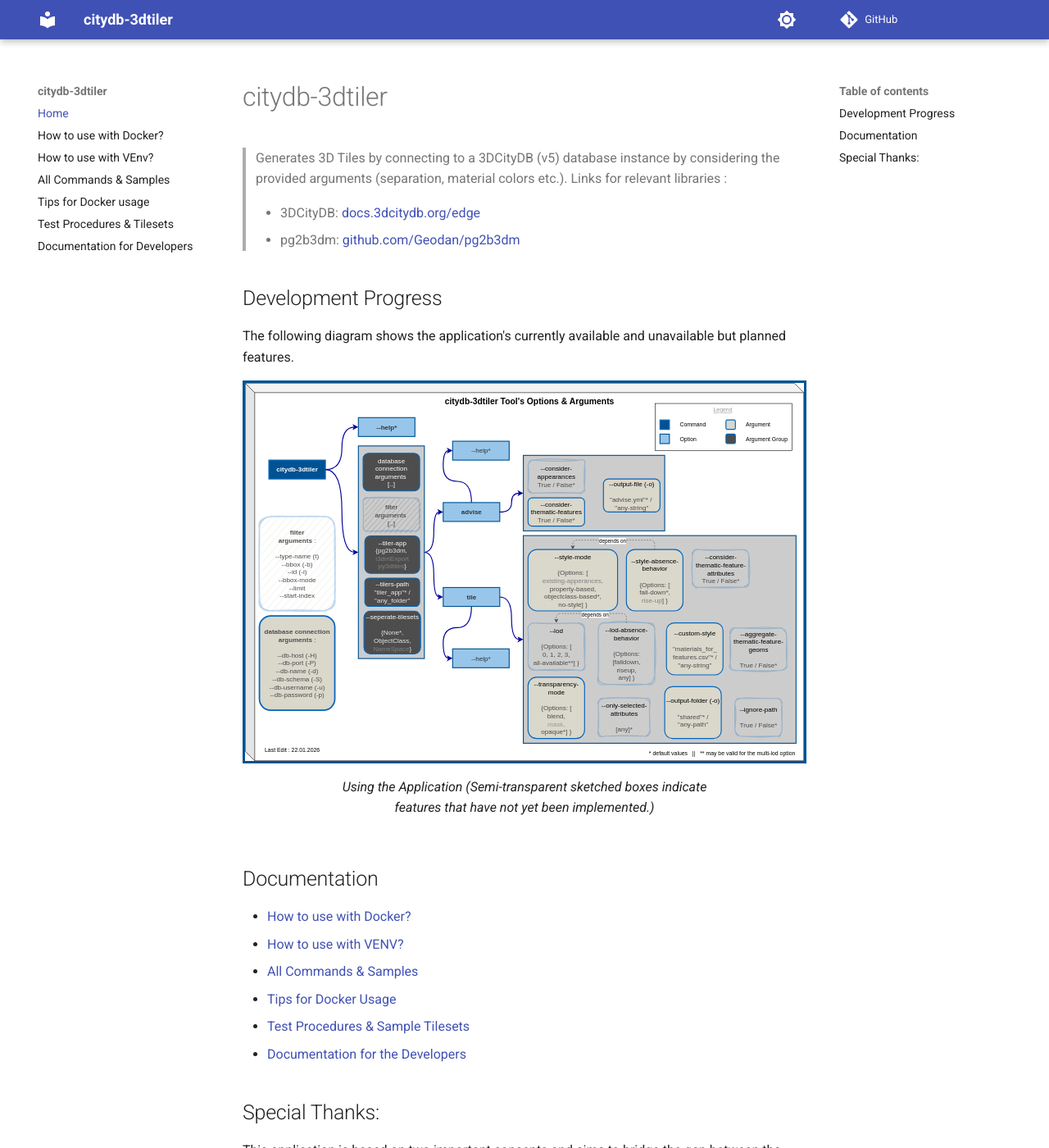
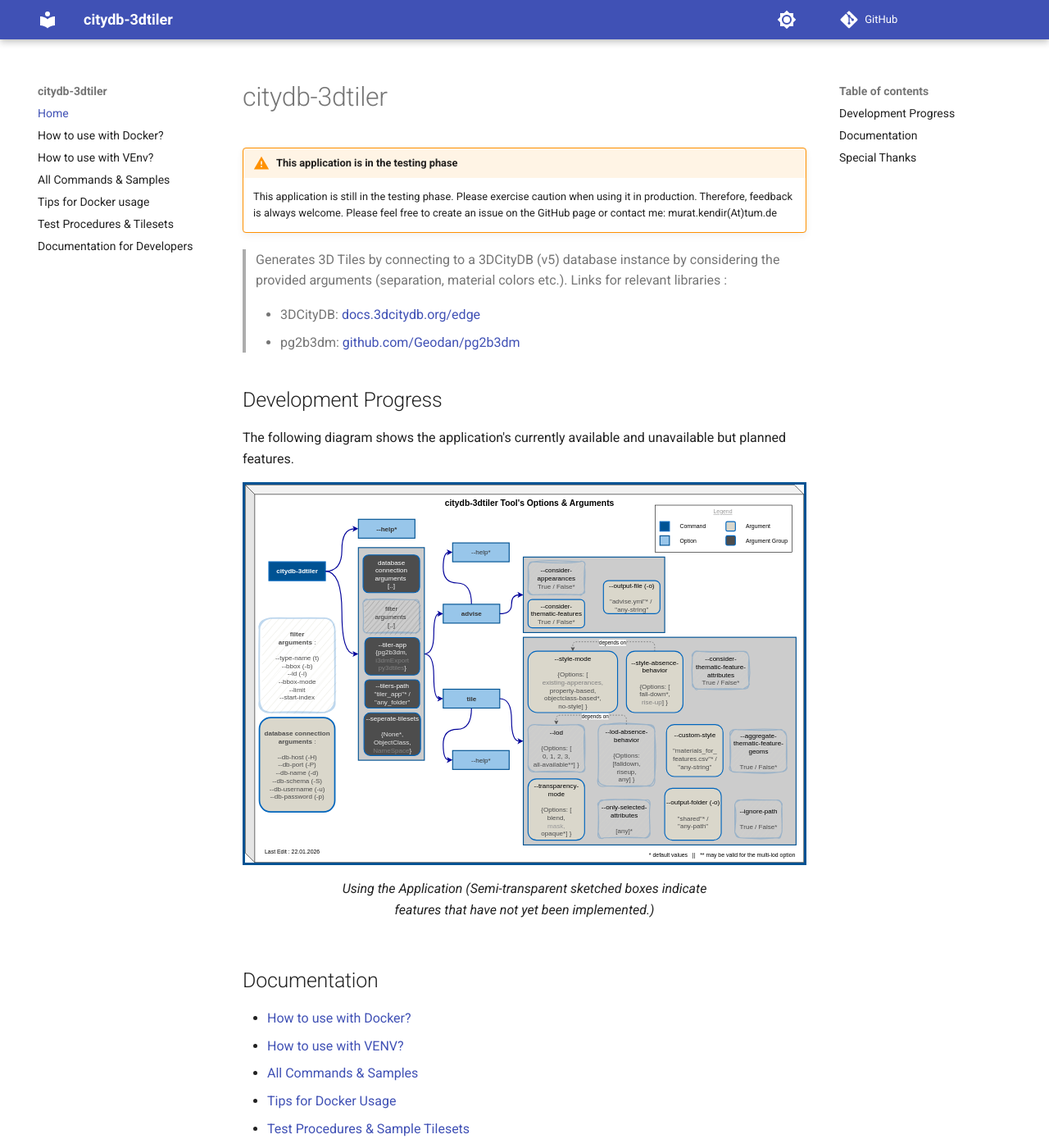
Before and after one commit to tum-gis/citydb-3dtiler, an MkDocs documentation site: the page built from docs/index.md, in a window 1280 px wide and 1400 px high. Shown: the whole window at 82% size. Built offline with MkDocs 1.6.1 and Material for MkDocs 9.7.7, drawn with Linux system fonts in a browser that asks for light colours; comment, search, counter and statistics services are not loaded.

Commit message:
docs updated

```diff
--- a/docs/index.md
+++ b/docs/index.md
@@ -1,4 +1,8 @@
 # citydb-3dtiler
+
+!!! warning "This application is in the testing phase"
+
+    This application is still in the testing phase. Please exercise caution when using it in production. Therefore, feedback is always welcome. Please feel free to create an issue on the GitHub page or contact me: murat.kendir(At)tum.de
 
 <blockquote>
 Generates 3D Tiles by connecting to a 3DCityDB (v5) database instance by considering the provided arguments (separation, material colors etc.).
@@ -28,7 +32,7 @@
 - [Test Procedures & Sample Tilesets](test_procedures.md)
 - [Documentation for the Developers](developer_docs.md)
 
-## Special Thanks:
+## Special Thanks
 
 This application is based on two important concepts and aims to bridge the gap between the concepts 3DTiles and CityGML.
 To bridge this gap, two main elements have been used in this software:
```
